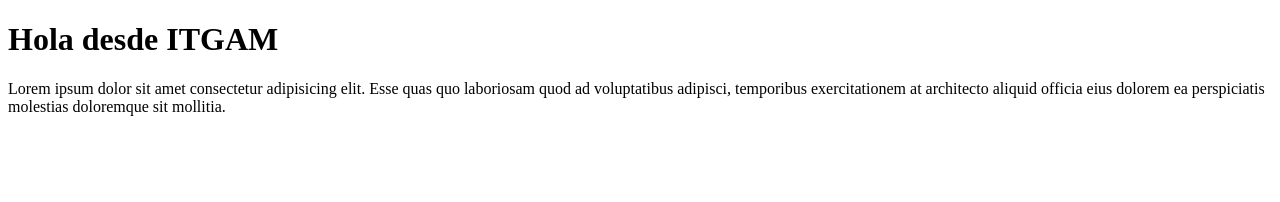
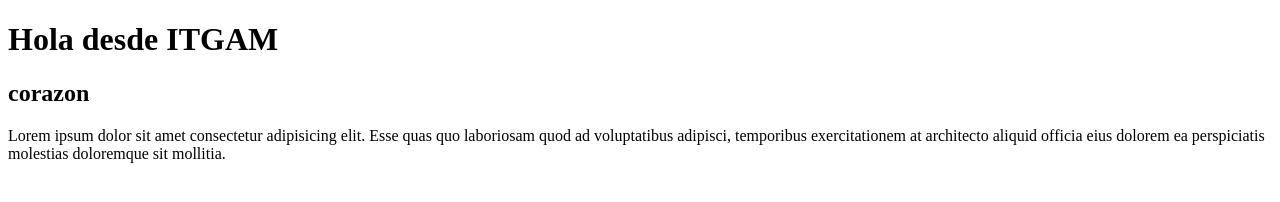
Before and after one commit to JanineRincon20/practica-itgam, a plain HTML site: page index.html in a window 1280 px wide. Drawn offline with Linux system fonts and the light colour scheme.

Commit message:
Update index.html

```diff
--- a/index.html
+++ b/index.html
@@ -8,6 +8,7 @@
 </head>
 <body>
  <h1>Hola desde ITGAM</h1>
+    <h2>corazon</h2>
  <p>Lorem ipsum dolor sit amet consectetur adipisicing elit. Esse quas quo laboriosam quod ad voluptatibus adipisci, temporibus exercitationem at architecto aliquid officia eius dolorem ea perspiciatis molestias doloremque sit mollitia.</p>
 </body>
 </html>
```
